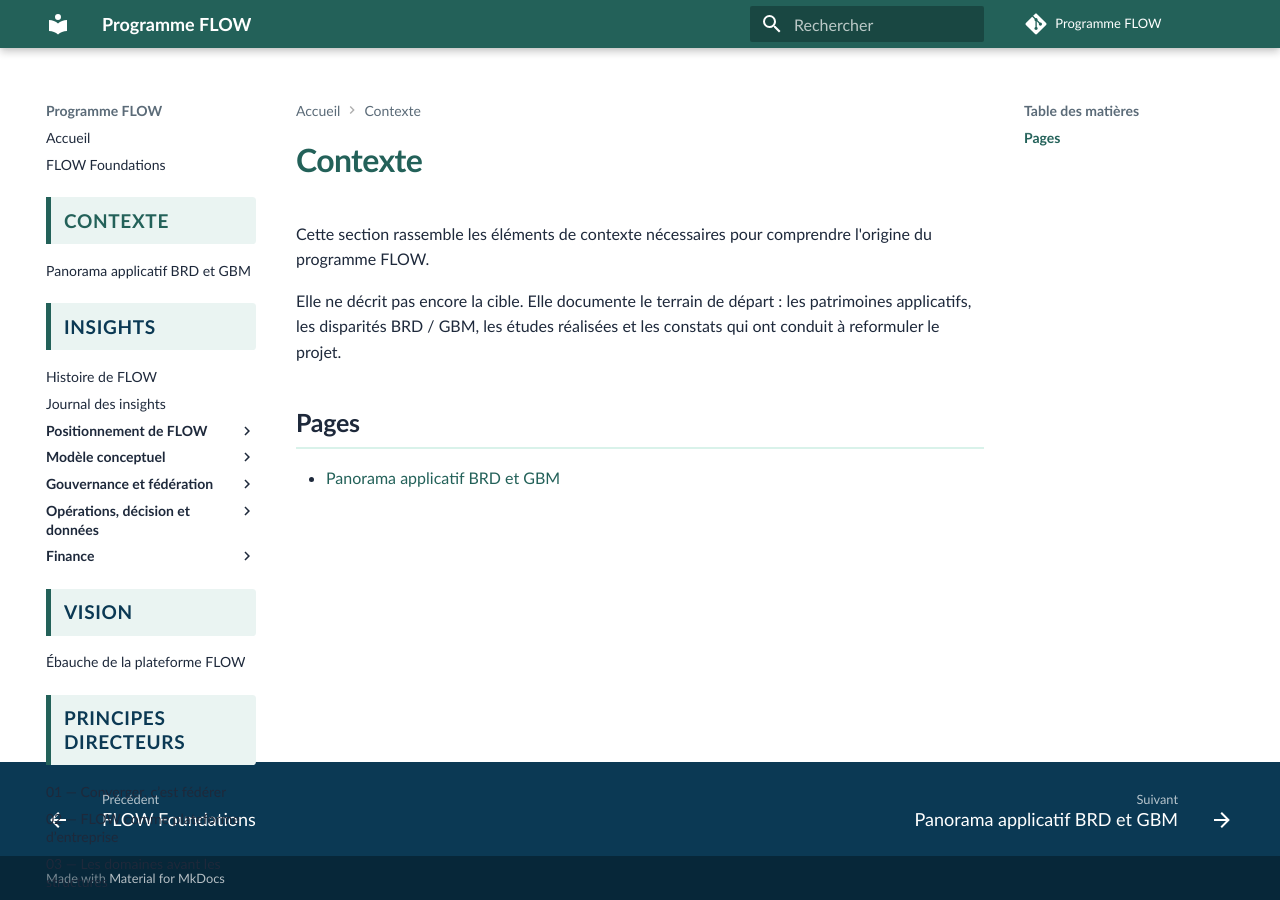
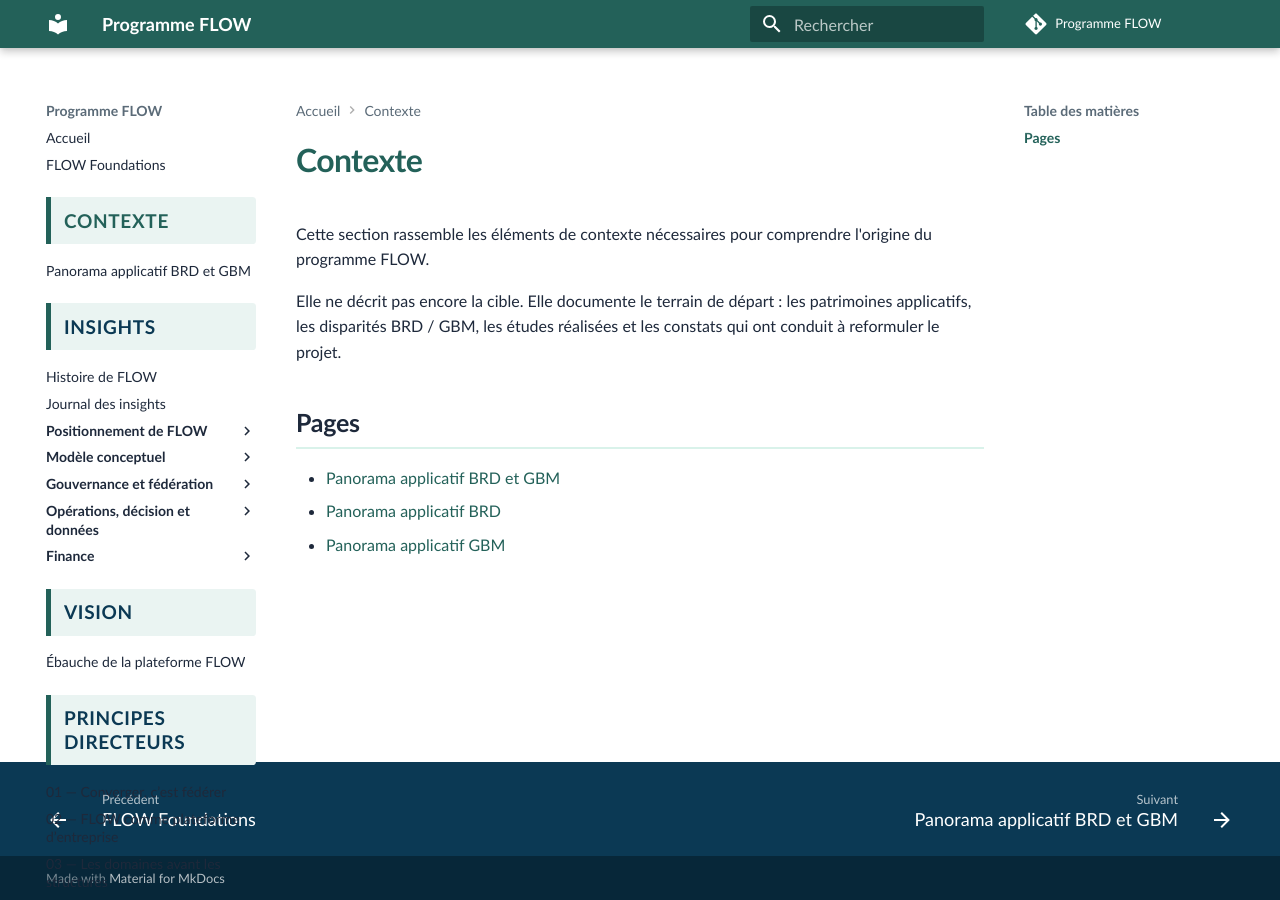
Before and after one commit to laurent-sintes/FLOW-Program, an MkDocs documentation site: the page built from docs/contexte/index.md, in a window 1280 px wide. Built offline with MkDocs 1.6.1 and Material for MkDocs 9.7.7, drawn with Linux system fonts in a browser that asks for light colours; comment, search, counter and statistics services are not loaded.

Commit message:
Référence les panoramas BRD et GBM

```diff
--- a/docs/contexte/index.md
+++ b/docs/contexte/index.md
@@ -7,3 +7,5 @@
 ## Pages
 
 - [Panorama applicatif BRD et GBM](panorama-applicatif-brd-gbm.md)
+- [Panorama applicatif BRD](panorama-brd.md)
+- [Panorama applicatif GBM](panorama-gbm.md)
```
